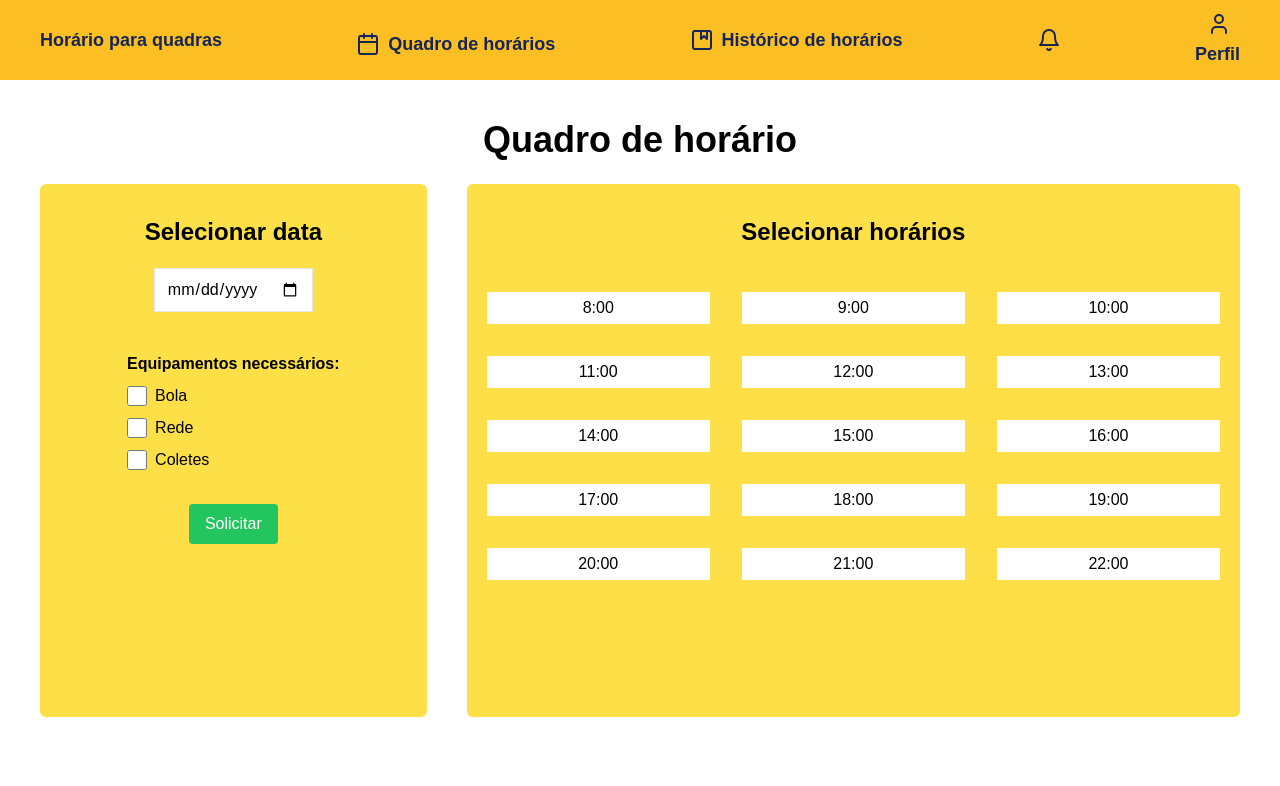
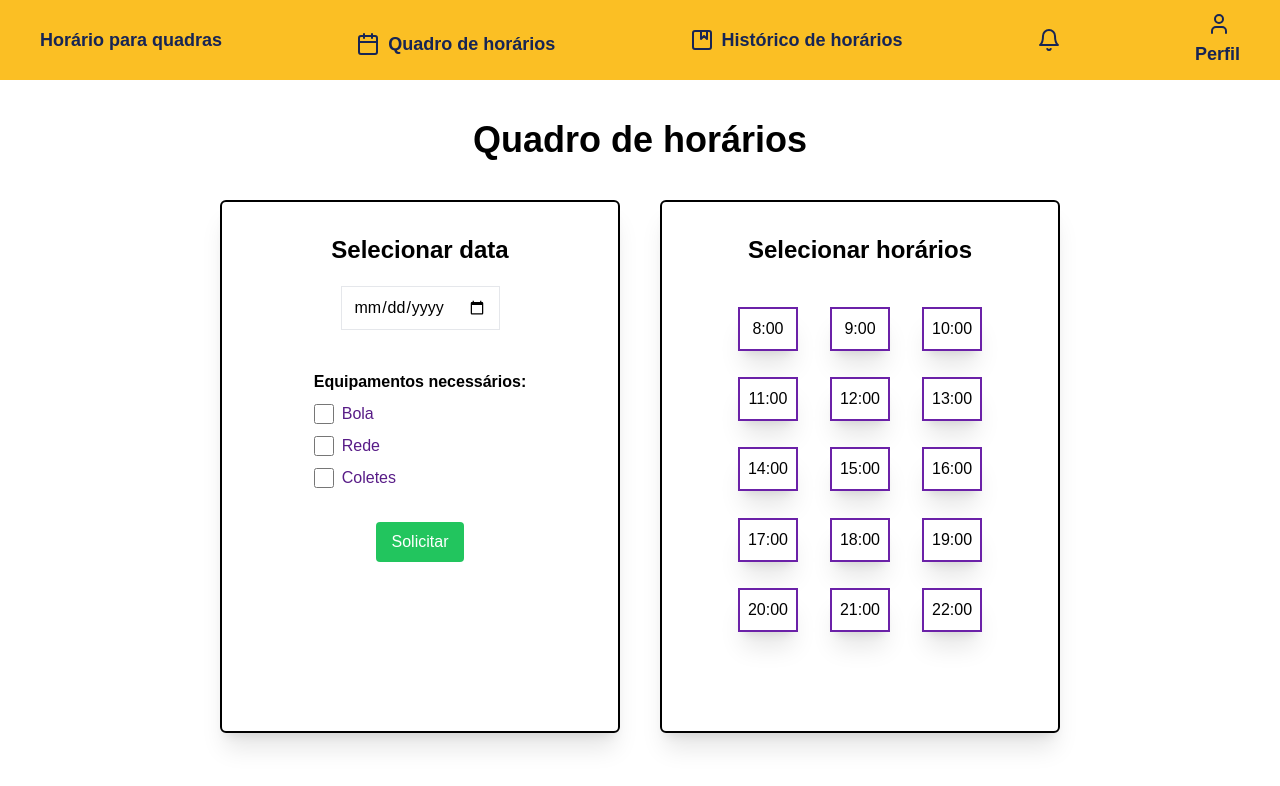
Before and after one commit to Italocr11/Projeto-Engenharia-de-Software-Front, a Next.js app in the folder frontproj/: page /quadro in a window 1280 px wide. Shown: the top 786 px of the page. Built offline with nearby package versions, Linux system fonts and the light colour scheme.

Commit message:
Aprimoramento do design do quadro de horários

```diff
--- a/frontproj/src/app/quadro/page.jsx
+++ b/frontproj/src/app/quadro/page.jsx
@@ -53,9 +53,12 @@ function Quadro() {
 
   return (
     <Interface>
-      <h1 className="text-center font-bold text-4xl pb-6">Quadro de horário</h1>
-      <div className="flex flex-row h-5/6 space-x-10">
-        <div className="flex flex-col items-center justify-start bg-yellow-300 w-2/6 rounded-md">
+      <h1 className="text-center font-bold text-4xl mb-10">
+        Quadro de horários
+      </h1>
+
+      <div className="flex flex-row h-5/6 space-x-10 justify-center">
+        <div className="flex flex-col items-center justify-start border-2 border-black shadow-xl w-2/6 rounded-md">
           <h1 className="text-center font-bold text-2xl mb-5 mt-8">
             Selecionar data
           </h1>
@@ -68,8 +71,8 @@ function Quadro() {
             }}
           ></input>
 
-          <div className="items-center justify-center space-y-2">
-            <h3 className="text-center font-bold mt-10">
+          <div className="items-center justify-center space-y-2 text-purple-900">
+            <h3 className="text-center font-bold mt-10 text-black">
               Equipamentos necessários:
             </h3>
 
@@ -113,11 +116,11 @@ function Quadro() {
           </form>
           {msg && <div className="text-red-800 mt-8 pb-10">{msg}</div>}
         </div>
-        <div className="flex flex-col bg-yellow-300 w-4/6 rounded-md overflow-hidden">
+        <div className="flex flex-col items-center border-2 border-black shadow-xl w-2/6 rounded-md overflow-hidden">
           <h1 className="text-center font-bold text-2xl mb-6 mt-8 ">
             Selecionar horários
           </h1>
-          <div className="grid grid-rows-8 items-center justify-center grid-cols-3 gap-8 w-1/1 h-full mr-5 ml-5 mt-5">
+          <div className="grid grid-rows-8 items-center justify-center grid-cols-3 gap-8 h-full mr-5 ml-5 mt-5">
             {[
               "8:00",
               "9:00",
--- a/frontproj/src/components/SelecionarHorario.jsx
+++ b/frontproj/src/components/SelecionarHorario.jsx
@@ -5,7 +5,7 @@ function SelecionarHorario({ children, selectedHorario, onSelect }) {
 
   return (
     <button
-      className={`text-black text-center p-1 ${
+      className={`text-black text-center p-2 border-2 border-purple-800 shadow-xl ${
         isSelected ? "bg-green-300" : "bg-white"
       }`}
       onClick={() => {
```
